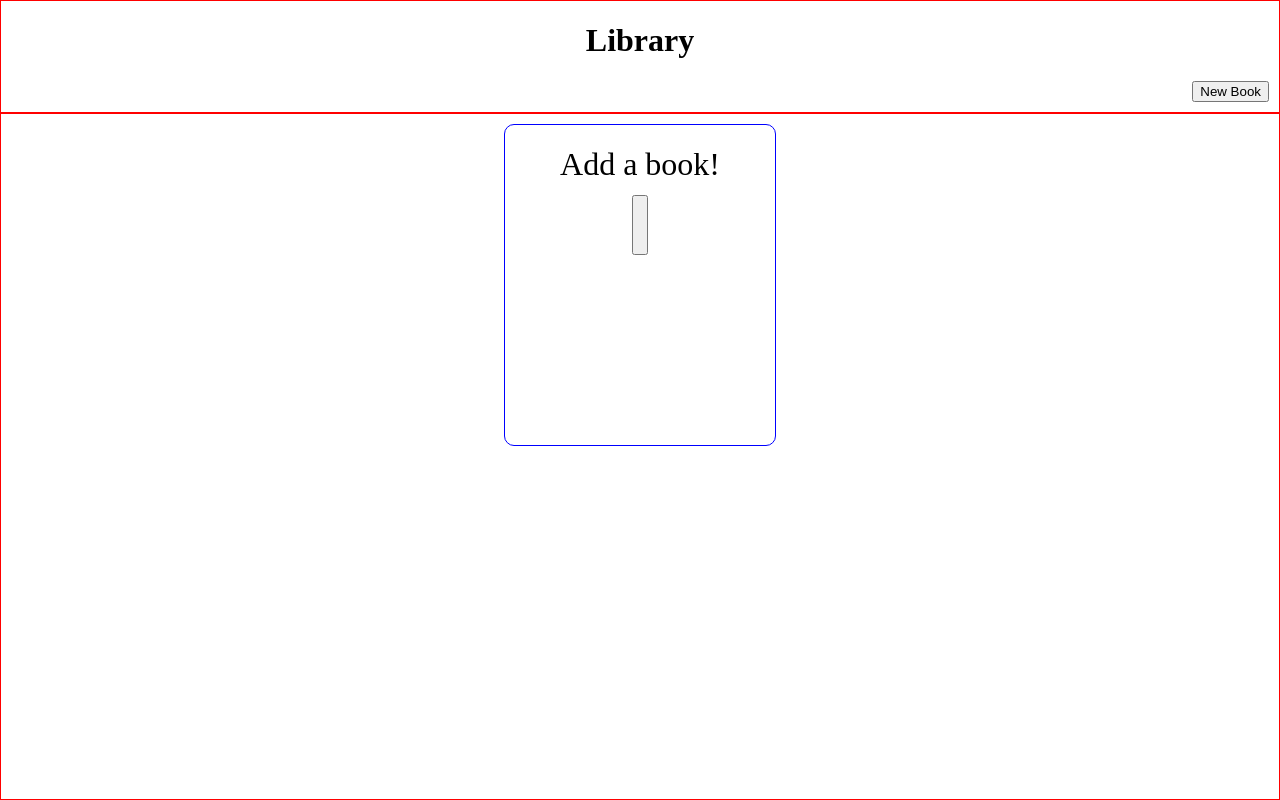
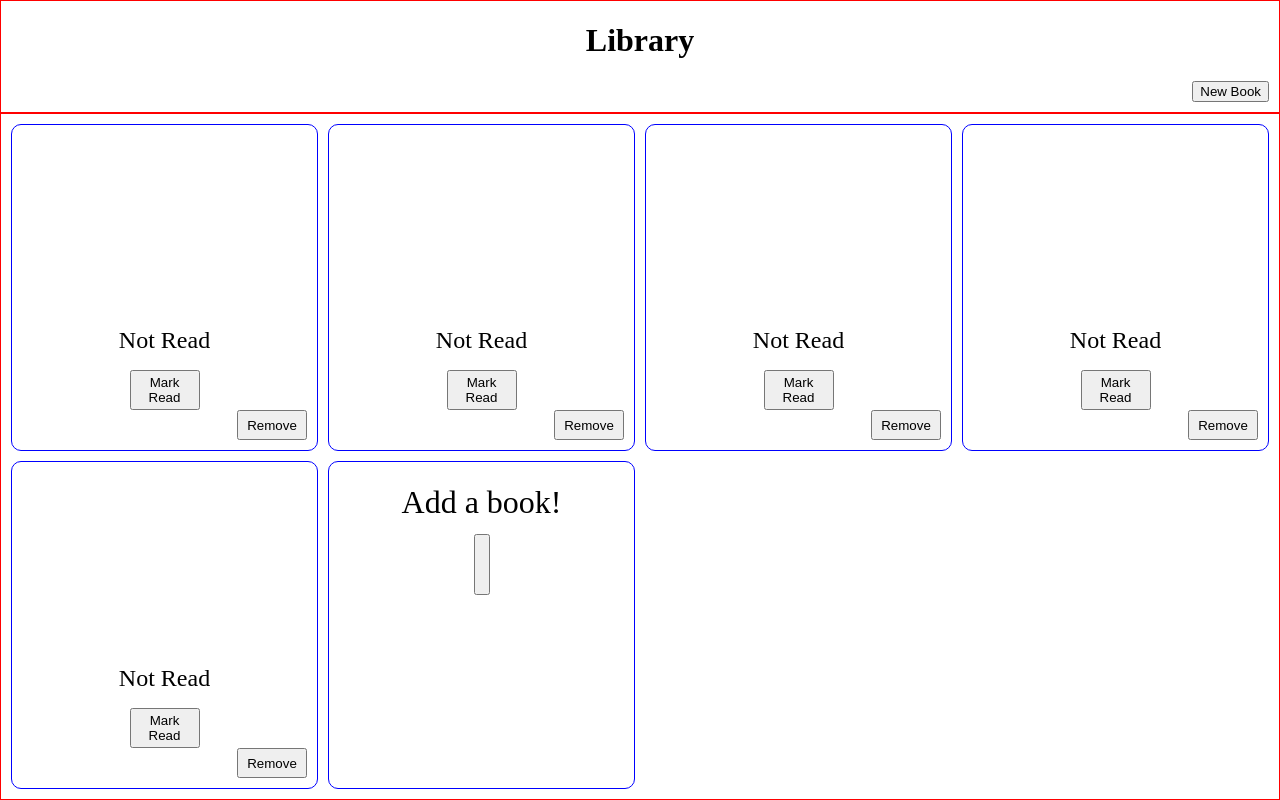
Before and after one commit to Bjwills7/TOP-Library, a plain HTML site: page index.html in a window 1280 px wide. Drawn offline with Linux system fonts and the light colour scheme.

Commit message:
Make main container grid wrap with auto fit

```diff
--- a/script.js
+++ b/script.js
@@ -216,3 +216,9 @@ function setActiveElements(e) {
   authorP = pagesP.previousElementSibling;
   titleP = authorP.previousElementSibling;
 }
+
+formSubmit.click()
+formSubmit.click()
+formSubmit.click()
+formSubmit.click()
+formSubmit.click()
--- a/style.css
+++ b/style.css
@@ -48,12 +48,11 @@ body {
 .main {
   grid-row: 2 / span 1;
   display: grid;
-  grid-template-columns: repeat(auto-fit, minmax(min-content, 1fr));
-  grid-template-rows: repeat(auto-fit, minmax(min-content, 1fr));
-  grid-auto-flow: column;
-  justify-content: center;
+  grid-template-columns: repeat(auto-fit, minmax(250px, 1fr));
+  grid-auto-rows: minmax(310px, 1fr);
   padding: 10px 10px 10px 10px;
-  gap: 10px;
+  grid-row-gap: 10px;
+  grid-column-gap: 10px;
 }
 
 .footer {
@@ -61,8 +60,6 @@ body {
 }
 
 .card {
-  height: 300px;
-  width: 250px;
   border: 1px solid blue;
   border-radius: 10px;
   padding: 10px 10px 10px 10px;
```
Lines whose indentation alone changed are shown as unchanged.
